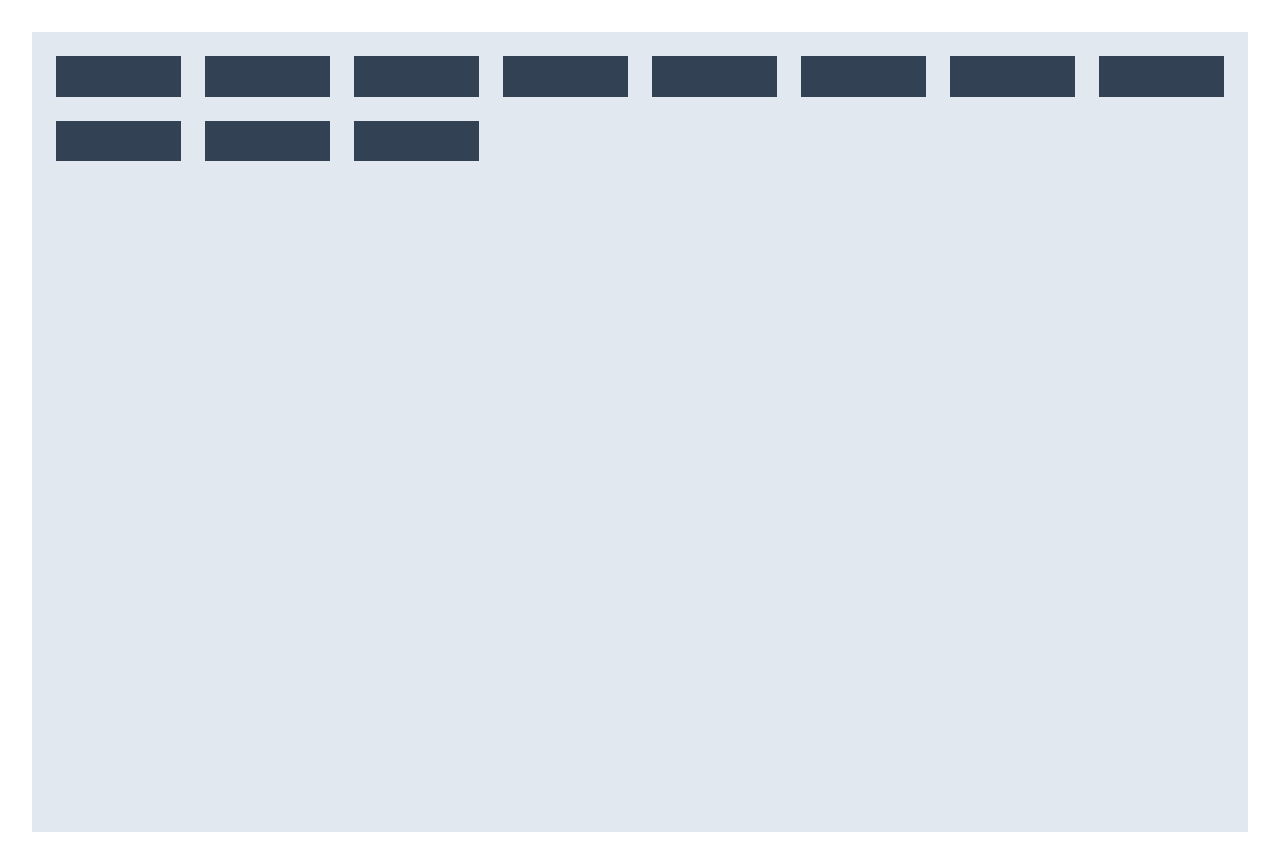
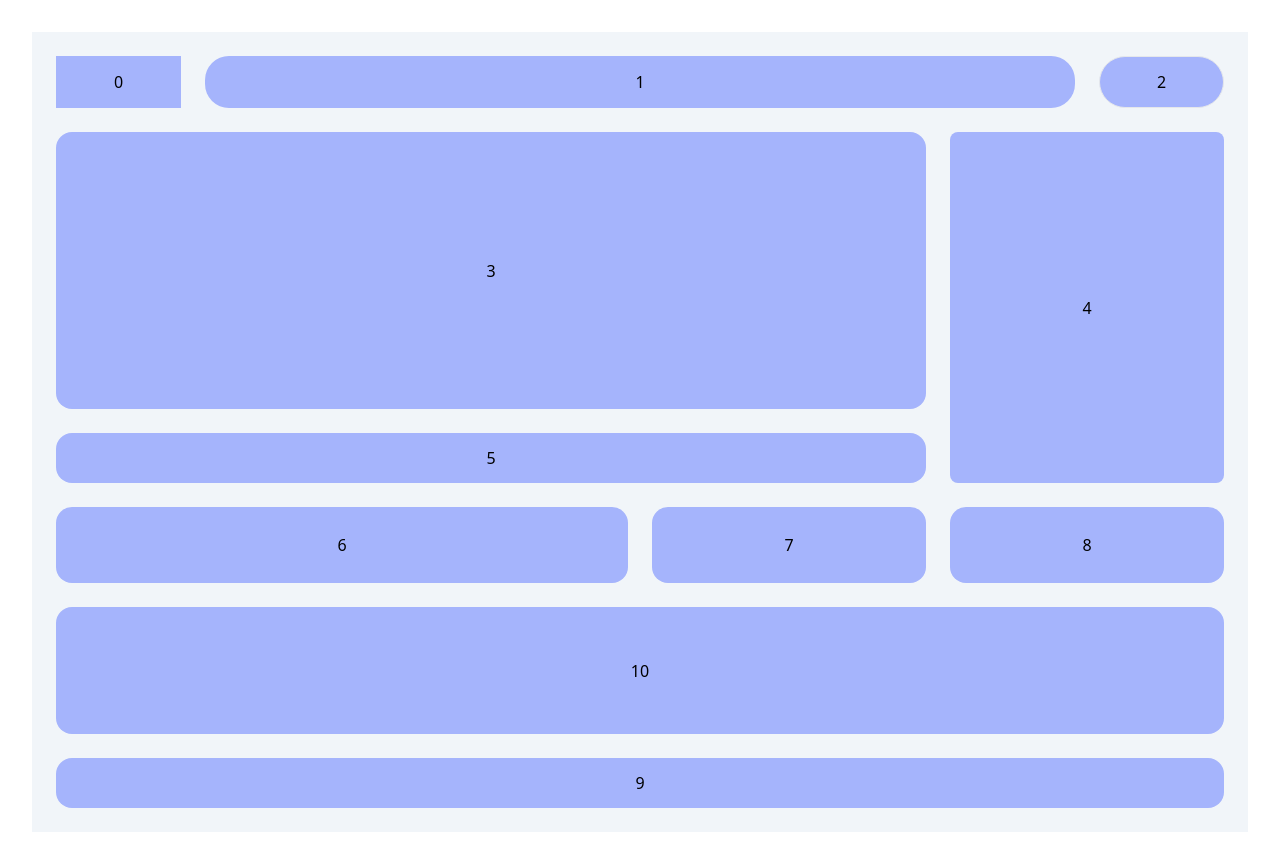
Before and after one commit to sameerajayakodi/Tailwind_CSS, a React (Vite) app in the folder Bento_Grid/: page / in a window 1280 px wide. Built offline with nearby package versions, Linux system fonts and the light colour scheme.

Commit message:
Update Bento2.jsx

```diff
--- a/Bento_Grid/src/components/Bento2.jsx
+++ b/Bento_Grid/src/components/Bento2.jsx
@@ -3,19 +3,19 @@ import React from 'react'
 const Bento2 = () => {
   return (
     <>
-      <div className='w-full h-screen flex justify-center items-center p-6 bg-slate-200 '>
-            <div className='grid grid-cols-8 grid-rows-12 gap-6 h-full w-full'>
-                <div className='bg-slate-700 col-span-1 row-span-1'></div>
-                <div className='bg-slate-700 col-span-1 row-span-1'></div>
-                <div className='bg-slate-700 col-span-1 row-span-1'></div>
-                <div className='bg-slate-700 col-span-1 row-span-1'></div>
-                <div className='bg-slate-700 col-span-1 row-span-1'></div>
-                <div className='bg-slate-700 col-span-1 row-span-1'></div>
-                <div className='bg-slate-700 col-span-1 row-span-1'></div>
-                <div className='bg-slate-700 col-span-1 row-span-1'></div>
-                <div className='bg-slate-700 col-span-1 row-span-1'></div>
-                <div className='bg-slate-700 col-span-1 row-span-1'></div>
-                <div className='bg-slate-700 col-span-1 row-span-1'></div>
+      <div className='w-full h-screen flex justify-center items-center p-6 bg-slate-100 '>
+            <div className='grid grid-cols-8 grid-rows-14 gap-6 h-full w-full'>
+                <div className='bg-indigo-300 col-span-1 row-span-1 justify-center items-center flex '>0</div>
+                <div className='bg-indigo-300 col-span-6 row-span-1 justify-center items-center flex rounded-3xl'>1</div>
+                <div className='bg-indigo-300 col-span-1 row-span-1 justify-center items-center flex rounded-full border'>2</div>
+                <div className='bg-indigo-300 col-span-6 row-span-6 justify-center items-center flex rounded-2xl'>3</div>
+                <div className='bg-indigo-300 col-span-2 row-span-7 justify-center items-center flex rounded-lg'>4</div>
+                <div className='bg-indigo-300 col-span-6 row-span-1 justify-center items-center flex rounded-2xl'>5</div>
+                <div className='bg-indigo-300 col-span-4 row-span-2 justify-center items-center flex rounded-2xl'>6</div>
+                <div className='bg-indigo-300 col-span-2 row-span-2 justify-center items-center flex rounded-2xl'>7</div>
+                <div className='bg-indigo-300 col-span-2 row-span-2 justify-center items-center flex rounded-2xl'>8</div>
+                <div className='bg-indigo-300 col-span-8 row-span-3 justify-center items-center flex rounded-2xl'>10</div>
+                <div className='bg-indigo-300 col-span-8 row-span-1 justify-center items-center flex rounded-2xl'>9</div>
             </div>
       </div>
     </>
```
